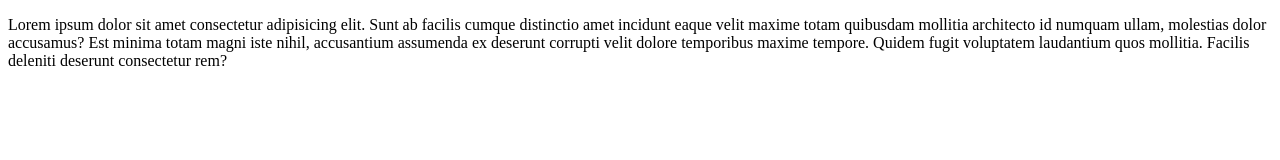
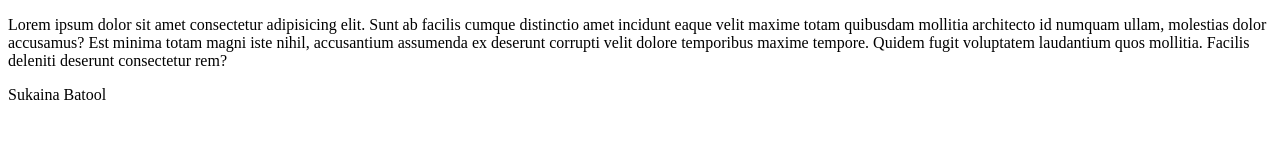
Before and after one commit to sukaina9003/myrepo, a plain HTML site: page index.html in a window 1280 px wide. Drawn offline with Linux system fonts and the light colour scheme.

Commit message:
Commit message

```diff
--- a/index.html
+++ b/index.html
@@ -7,5 +7,6 @@
 </head>
 <body>
     <p>Lorem ipsum dolor sit amet consectetur adipisicing elit. Sunt ab facilis cumque distinctio amet incidunt eaque velit maxime totam quibusdam mollitia architecto id numquam ullam, molestias dolor accusamus? Est minima totam magni iste nihil, accusantium assumenda ex deserunt corrupti velit dolore temporibus maxime tempore. Quidem fugit voluptatem laudantium quos mollitia. Facilis deleniti deserunt consectetur rem?</p>
+    <p>Sukaina Batool</p>
 </body>
 </html>
```
